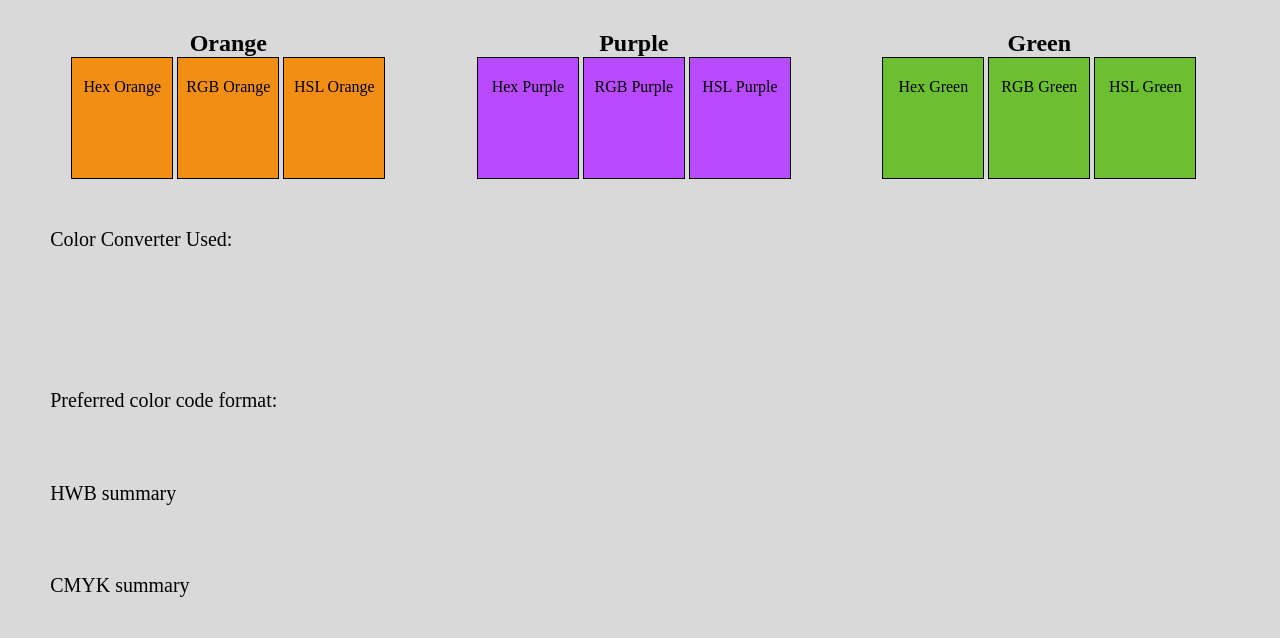
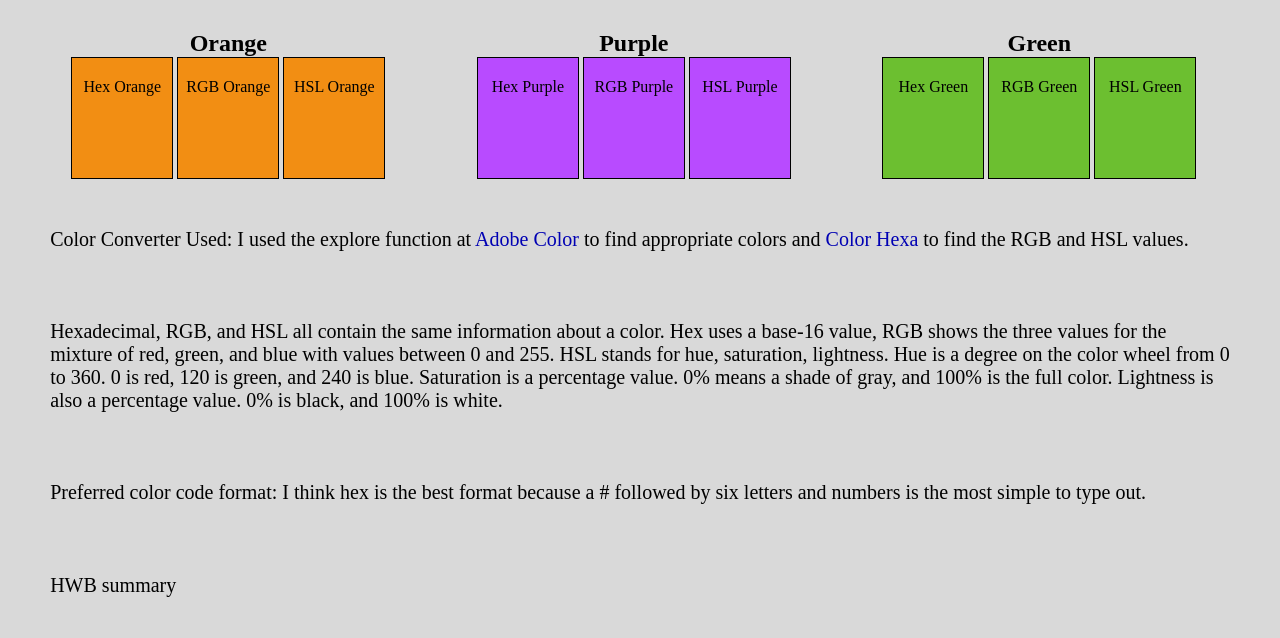
Before and after one commit to StephenADavis/Analyze-Apply-Extend-CH04, a plain HTML site: page extend/extend04.html in a window 1280 px wide. Shown: the part 84-722 px from the top of the page. Drawn offline with Linux system fonts and the light colour scheme.

Commit message:
Update extend04.html

```diff
--- a/extend/extend04.html
+++ b/extend/extend04.html
@@ -55,13 +55,13 @@
 
             <div id="questions">
                 <!-- Use the paragraph element below to identify the online color converter you used to complete this assignment. Include an absolute link to your resource and include the target attribute to open the page in a new tab. -->
-                <p>Color Converter Used: </p>
+                <p>Color Converter Used: I used the explore function at <a href="https://color.adobe.com/explore" target="_blank">Adobe Color</a> to find appropriate colors and <a href="https://www.colorhexa.com/" target="_blank">Color Hexa</a> to find the RGB and HSL values.</p>
 
                 <!-- Use the paragraph element below to compare and contrast your findings regarding hexadecimal, RGB, and HSL color codes. -->
-                <p> </p>
+                <p>Hexadecimal, RGB, and HSL all contain the same information about a color. Hex uses a base-16 value, RGB shows the three values for the mixture of red, green, and blue with values between 0 and 255. HSL stands for hue, saturation, lightness. Hue is a degree on the color wheel from 0 to 360. 0 is red, 120 is green, and 240 is blue. Saturation is a percentage value. 0% means a shade of gray, and 100% is the full color. Lightness is also a percentage value. 0% is black, and 100% is white.</p>
 
                 <!-- Use the paragraph element below to identify your preferred color code format (hexadecimal, RBG, or HSL) and why. -->
-                <p>Preferred color code format: </p>
+                <p>Preferred color code format: I think hex is the best format because a # followed by six letters and numbers is the most simple to type out.</p>
 
                 <!-- Use the paragraph element to discuss HWB color. -->
                 <p>HWB summary</p>
```
